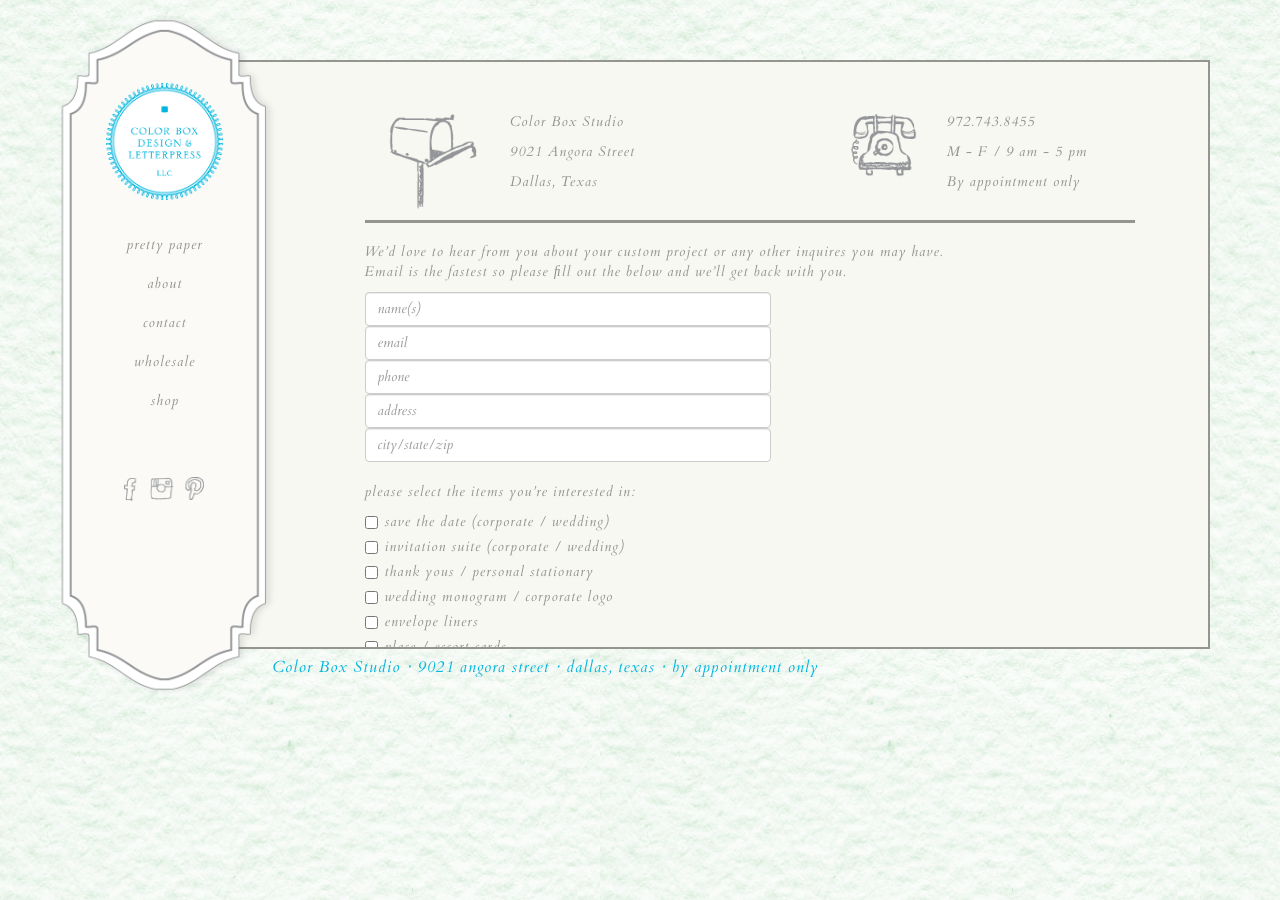
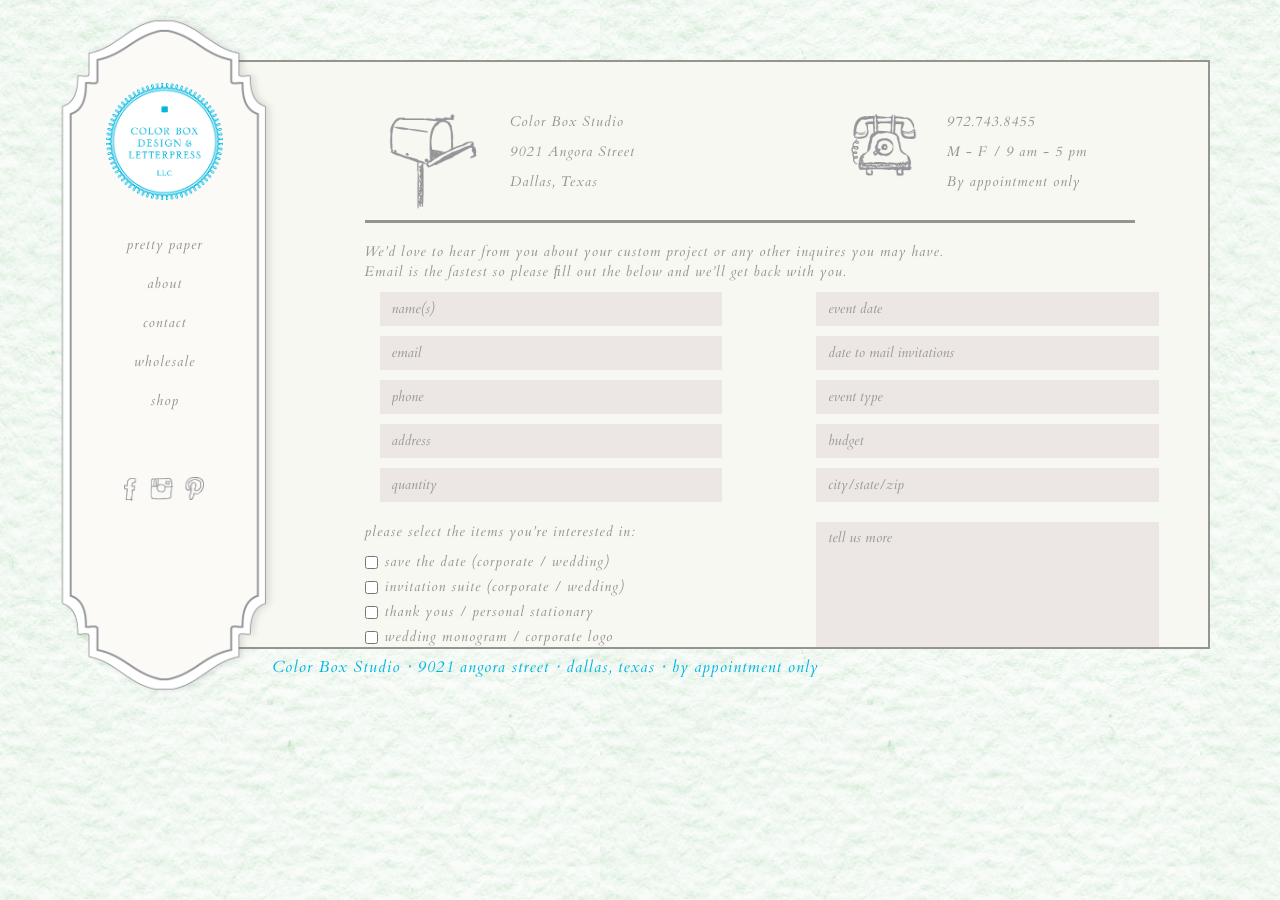
Before and after one commit to jjwebstuff/colorbox, a Jekyll site: the page built from contact.html, in a window 1280 px wide. Built offline with Jekyll 4.4.1, drawn with Linux system fonts in a browser that asks for light colours; nearby versions of some CDN libraries; Markdown is read by kramdown in place of the engine named in the settings.

Commit message:
contact.html spacing, fonts, backgrounds completed

```diff
--- a/contact.html
+++ b/contact.html
@@ -33,16 +33,27 @@
 <div class="row">
 	<form role="form">
 		<div class="col-md-6">
-
+		    <div class="col-md-11">
 		    	<input class="form-control" id="name" placeholder="name(s)">
+		    </div>
+		    <div class="col-md-11">
 		    	<input class="form-control" id="email" placeholder="email" type="email">
+		    </div>
+		    <div class="col-md-11">
 		    	<input class="form-control" id="phone" placeholder="phone">
+		    </div>
+		    <div class="col-md-11">
 		    	<input class="form-control" id="address" placeholder="address">
-		    <input class="form-control" id="address2" placeholder="city/state/zip">
-		    <br>
+		    </div>
+		    <div class="col-md-11">
+		    	<input class="form-control" id="quantity" placeholder="quantity">
+		    </div>
+		    <div class="clearfix"></div>
+		    <div class="more">
 				<p>
 			    	please select the items you’re interested in:
 			    </p>
+			</div>
 			<div class="checkbox">
 			    <label>
 					<input type="checkbox">save the date (corporate / wedding)
@@ -89,5 +100,34 @@
 			  	</label>
 			</div>
 		</div>
+		<div class="col-md-6">
+		    <div class="col-md-11">
+		    	<input class="form-control" id="event_date" placeholder="event date">
+		    </div>
+		    <div class="col-md-11">
+		    	<input class="form-control" id="date_to_mail_invitations" placeholder="date to mail invitations">
+		    </div>
+		    <div class="col-md-11">
+		    	<input class="form-control" id="event_type" placeholder="event type">
+		    </div>
+		    <div class="col-md-11">
+		    	<input class="form-control" id="budget" placeholder="budget">
+		    </div>
+		    <div class="col-md-11">
+		    	<input class="form-control" id="quantity" placeholder="city/state/zip">
+		    </div>
+		    <div class="col-md-11 more">
+				<textarea class="form-control" id="tell_us_more" rows="9" placeholder="tell us more"></textarea>
+		    </div>
+		   	<div class="clearfix"></div>
+		    <div class="col-md-8 more">
+				<p>
+			    	*All fields required
+			    </p>
+			</div>
+		    <div class="col-md-4">
+		    	<button id="contact-submit" type="submit" class="btn btn-default form-control">SUBMIT</button>
+			</div>
+		</div>
 	</form>
 </div>
--- a/resources/css/colorbox.css
+++ b/resources/css/colorbox.css
@@ -68,6 +68,21 @@
 }
 .checkbox{
 	color: #93958E;
+}
+.more{
+	margin-top: 10px;
+}
+.form-control{
+	background-color: #ECE6E4;
+	border: none;
+	border-radius: 0;
+	box-shadow: none;
+	-webkit-box-shadow: none;
+	margin-bottom: 10px;
+}
+#contact-submit{
+    margin-top: 7px;
+    color: #93958E;
 }
 /* Contact Page End */
 
@@ -251,6 +266,10 @@
 		margin-left: -43px;
 		font-size: 16px;
 	}
+	/*contact form*/
+	#contact-submit{
+    	margin-left: -33px;
+	}
 }
 @media(min-width:1200px){
 	/* lg */
```
Also changed, not shown: 2 other files. Lines whose indentation alone changed are shown as unchanged.
